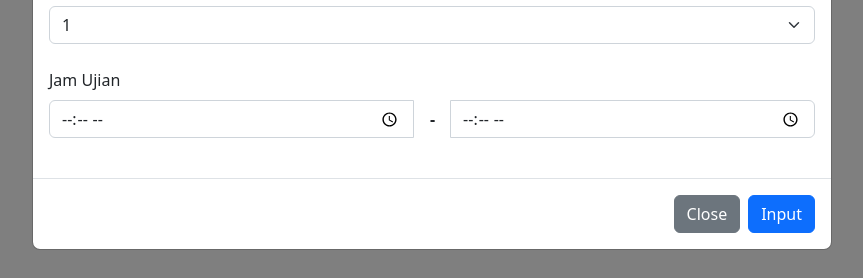
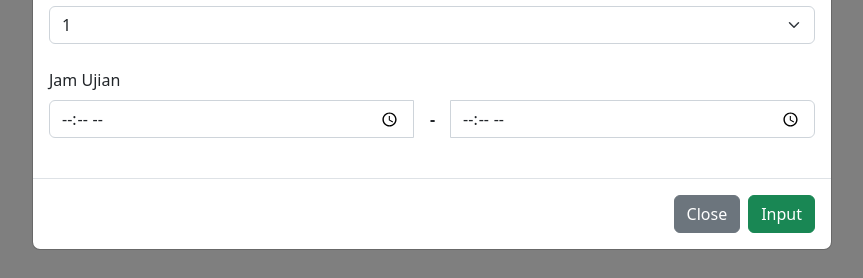
Before and after one commit to ChrisJulLimantoro/Scheduller-Project, a Flask app: page /pilihJadwal in a window 1280 px wide, after a click on "Pilih Mata kuliah". Shown: the part 1009-1287 px from the top of the page, without its empty margins (208-1071 px from the left). Run offline with Flask 3, Linux system fonts and the light colour scheme; some libraries are stand-ins or nearby versions.

Commit message:
Modal Polosan

```diff
--- a/templates/pilihJadwal.html
+++ b/templates/pilihJadwal.html
@@ -1253,7 +1253,7 @@
         </div>
         <div class="modal-footer">
           <button type="button" class="btn btn-secondary" data-bs-dismiss="modal">Close</button>
-          <button type="button" class="btn btn-primary">Input</button>
+          <button type="button" class="btn btn-success">Input</button>
         </div>
       </div>
     </div>
```
